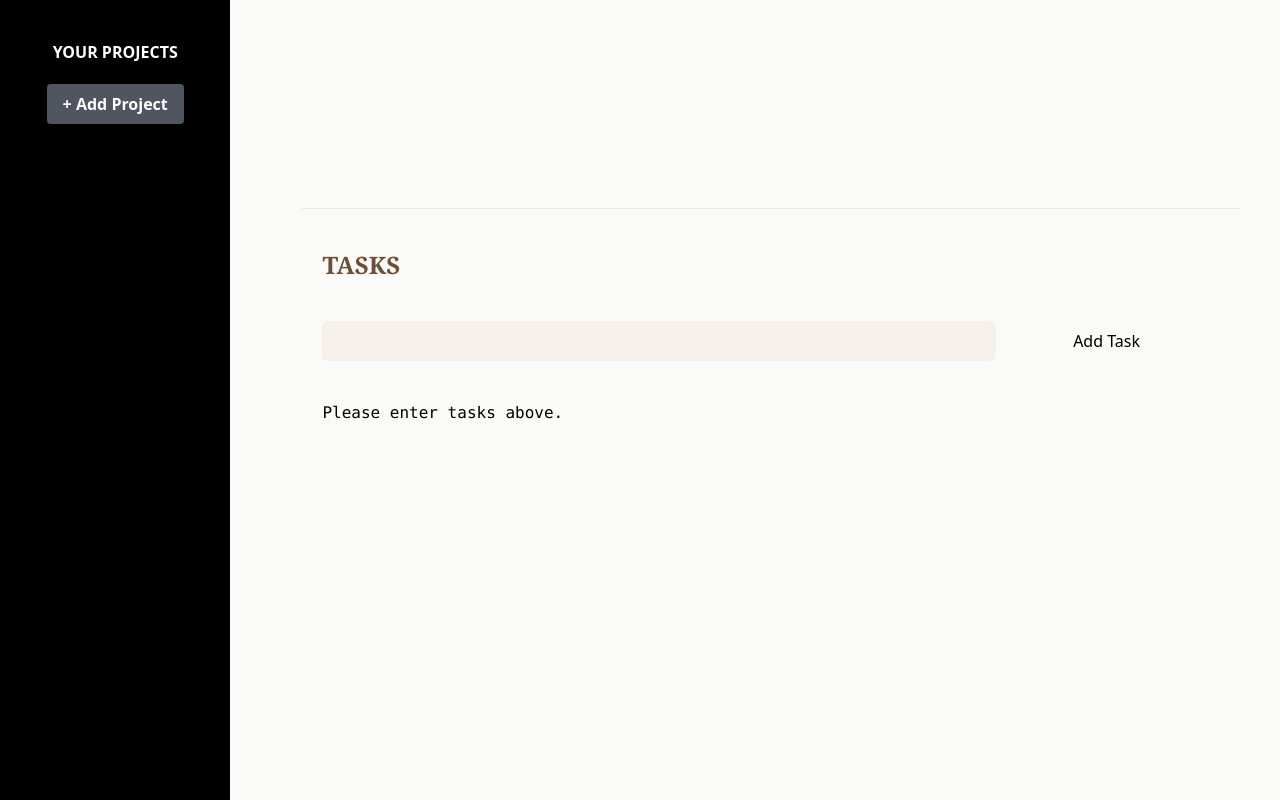
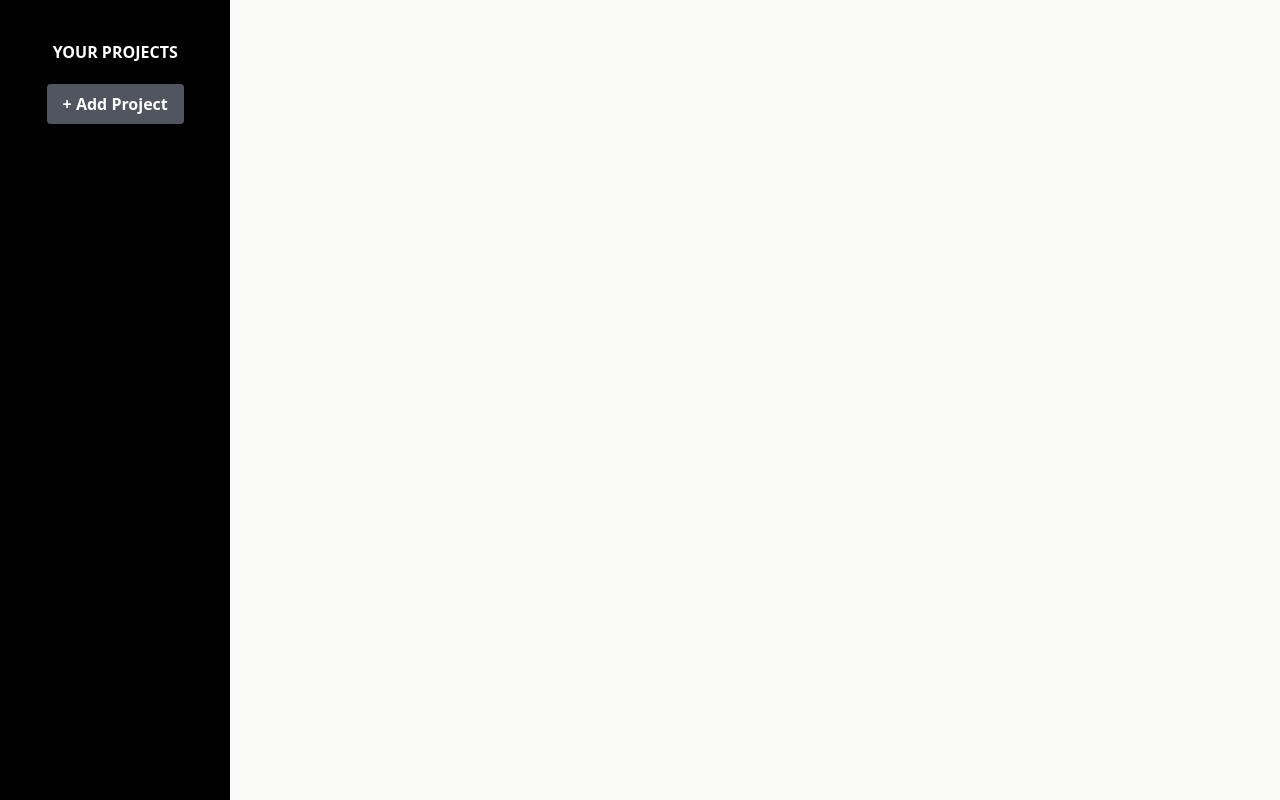
Before and after one commit to sydelled/ProjectMangagment, a React (Vite) app: page /task/1 in a window 1280 px wide. Built offline with nearby package versions, Linux system fonts and the light colour scheme.

Commit message:
still trying to find error

```diff
--- a/src/components/Task/Task.jsx
+++ b/src/components/Task/Task.jsx
@@ -5,38 +5,38 @@ import { useState, useEffect } from 'react';
 
 export default function Task ( { value }){
 
-    const [tasks, setTasks] = useState([]);
-    const [taskInput, setTaskInput] = useState('');
-    const [ disable, setDisable ] = useState(false);
-    const [ active, setActive ] = useState(false);
+//     const [tasks, setTasks] = useState([]);
+//     const [taskInput, setTaskInput] = useState('');
+//     const [ disable, setDisable ] = useState(false);
+//     const [ active, setActive ] = useState(false);
 
-    const handleChange = (event) => {
-        setTaskInput(event.target.value);
-    };
+//     const handleChange = (event) => {
+//         setTaskInput(event.target.value);
+//     };
 
-    const addTask = () => {
-        setTasks((prevTasks) => [...prevTasks, taskInput]);
-        setTaskInput(''); // Reset input field after adding task
-        setActive(true);
-    };
+//     const addTask = () => {
+//         setTasks((prevTasks) => [...prevTasks, taskInput]);
+//         setTaskInput(''); // Reset input field after adding task
+//         setActive(true);
+//     };
 
-    const handleClear = (index) => {
-        //filters out previous index
-        //checks if previous index is not equal to current index and filters it out
-        setTasks((prevTasks) => prevTasks.filter((_, i) => i !== index));
+//     const handleClear = (index) => {
+//         //filters out previous index
+//         //checks if previous index is not equal to current index and filters it out
+//         setTasks((prevTasks) => prevTasks.filter((_, i) => i !== index));
 
-    };
+//     };
 
-    useEffect(() => {
-       // Check if taskInput is empty
-    if (taskInput === '') {
-        setDisable(true);
-    } else {
-        setDisable(false);
-    }
-}, [taskInput]);
+//     useEffect(() => {
+//        // Check if taskInput is empty
+//     if (taskInput === '') {
+//         setDisable(true);
+//     } else {
+//         setDisable(false);
+//     }
+// }, [taskInput]);
 
-    console.log('tasks', tasks)
+
 
     return (
 
@@ -52,7 +52,7 @@ export default function Task ( { value }){
 
         </div>
 
-        <div><hr className="solid"></hr></div>
+        {/* <div><hr className="solid"></hr></div>
 
 
         <div className='flex flex-col pt-10 p-5 pb-20'>
@@ -84,7 +84,7 @@ export default function Task ( { value }){
             ) : (
                 <p className='font-mono'>Please enter tasks above.</p>
             )}
-            </div>
+            </div> */}
 
         </div>
         </div>
```
